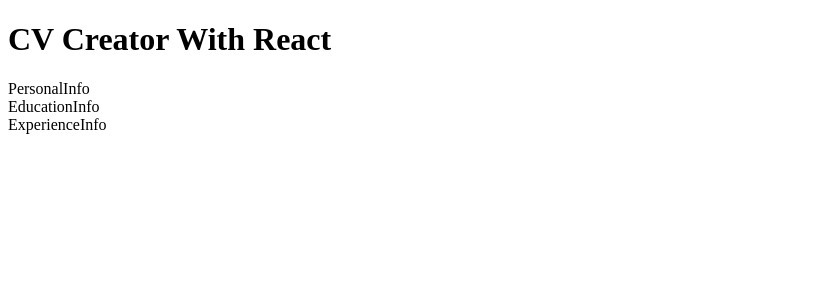
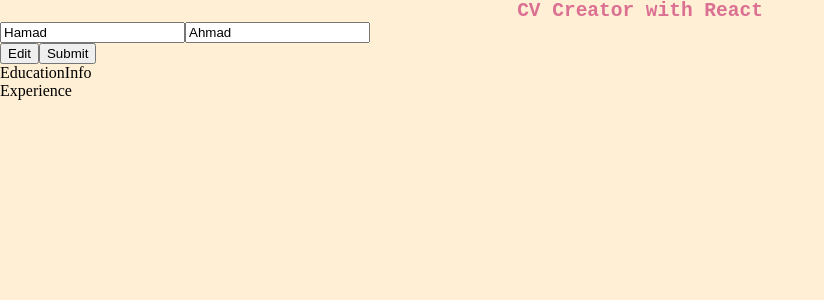
Before and after one commit to Hamad-98/react-CVProject, a React (Create React App) app: page / in a window 1280 px wide. Shown: the top 300 px of the page, without its empty margins (0-824 px from the left). Built offline with nearby package versions, Linux system fonts and the light colour scheme.

Commit message:
Created editing/submit button

```diff
--- a/package.json
+++ b/package.json
@@ -6,9 +6,11 @@
     "@testing-library/jest-dom": "^5.16.4",
     "@testing-library/react": "^13.1.1",
     "@testing-library/user-event": "^13.5.0",
+    "bootstrap": "^3.4.1",
     "react": "^18.1.0",
     "react-dom": "^18.1.0",
     "react-scripts": "5.0.1",
+    "styled-components": "^5.3.5",
     "web-vitals": "^2.1.4"
   },
   "scripts": {
--- a/public/index.html
+++ b/public/index.html
@@ -2,18 +2,12 @@
 <html lang="en">
   <head>
     <meta charset="utf-8" />
-    <link rel="icon" href="%PUBLIC_URL%/favicon.ico" />
     <meta name="viewport" content="width=device-width, initial-scale=1" />
     <meta name="theme-color" content="#000000" />
     <meta
       name="description"
       content="Web site created using create-react-app"
     />
-    <link rel="apple-touch-icon" href="%PUBLIC_URL%/logo192.png" />
-    <!--
-      manifest.json provides metadata used when your web app is installed on a
-      user's mobile device or desktop. See https://developers.google.com/web/fundamentals/web-app-manifest/
-    -->
     <link rel="manifest" href="%PUBLIC_URL%/manifest.json" />
     <!--
       Notice the use of %PUBLIC_URL% in the tags above.
@@ -26,18 +20,9 @@
     -->
     <title>React App</title>
   </head>
-  <body>
-    <noscript>You need to enable JavaScript to run this app.</noscript>
+  <body
+    style="margin: 0; padding: 0; background-color: papayawhip; height: 100vh"
+  >
     <div id="root"></div>
-    <!--
-      This HTML file is a template.
-      If you open it directly in the browser, you will see an empty page.
-
-      You can add webfonts, meta tags, or analytics to this file.
-      The build step will place the bundled scripts into the <body> tag.
-
-      To begin the development, run `npm start` or `yarn start`.
-      To create a production bundle, use `npm run build` or `yarn build`.
-    -->
   </body>
 </html>
--- a/src/App.js
+++ b/src/App.js
@@ -1,33 +1,25 @@
 import React, { Component } from "react";
 import EducationInfo from "./components/EducationInfo";
 import ExperienceInfo from "./components/ExperienceInfo";
+import Navbar from "./components/Navbar";
 import PersonalInfo from "./components/PersonalInfo";
+import styled from "styled-components";
+
+const Wrapper = styled.div`
+  height: 10px;
+  border: 1px-solid black;
+  background-color: papayawhip;
+`;
 
 export default class App extends Component {
-  constructor() {
-    super();
-    this.textInput = React.createRef();
-
-    this.state = {
-      firstName: "",
-      lastName: "",
-    };
-  }
-
-  handleChange = (e) => {
-    this.setState({
-      firstName: this.textInput.current.value,
-    });
-  };
-
   render() {
     return (
-      <div>
-        <h1>CV Creator With React</h1>
+      <Wrapper>
+        <Navbar />
         <PersonalInfo />
         <EducationInfo />
         <ExperienceInfo />
-      </div>
+      </Wrapper>
     );
   }
 }
--- a/src/components/ExperienceInfo.jsx
+++ b/src/components/ExperienceInfo.jsx
@@ -2,6 +2,6 @@ import React, { Component } from "react";
 
 export default class ExperienceInfo extends Component {
   render() {
-    return <div>ExperienceInfo</div>;
+    return <div>Experience</div>;
   }
 }
--- /dev/null
+++ b/src/components/Navbar.jsx
@@ -0,0 +1,20 @@
+import React from "react";
+import styled from "styled-components";
+
+const Title = styled.h3`
+  font-size: 1.5em;
+  text-align: center;
+  color: palevioletred;
+  font-family: monospace;
+  margin: 0;
+`;
+
+export default function Navbar() {
+  return (
+    <div>
+      <header>
+        <Title>CV Creator with React</Title>
+      </header>
+    </div>
+  );
+}
--- a/src/components/PersonalInfo.jsx
+++ b/src/components/PersonalInfo.jsx
@@ -1,7 +1,66 @@
 import React, { Component } from "react";
 
 export default class PersonalInfo extends Component {
+  state = {
+    personalInformation: {
+      firstName: "Hamad",
+      lastName: "Ahmad",
+    },
+    editing: true,
+  };
+
+  checkEditingStatus = () => {
+    if (this.state.editing) {
+      return (
+        <div>
+          <input
+            name="firstName"
+            value={this.state.personalInformation.firstName}
+            onChange={this.handleUserChange}
+          />
+          <input
+            name="lastName"
+            value={this.state.personalInformation.lastName}
+            onChange={this.handleUserChange}
+          />
+        </div>
+      );
+    } else {
+      return (
+        <div>
+          {this.state.personalInformation.firstName}{" "}
+          {this.state.personalInformation.lastName}
+        </div>
+      );
+    }
+  };
+
+  handleEditClick = () => {
+    this.setState({
+      editing: true,
+    });
+  };
+  handleSubmitClick = () => {
+    this.setState({
+      editing: false,
+    });
+  };
+
+  handleUserChange = (e) => {
+    this.setState({
+      personalInformation: {
+        ...this.state.personalInformation,
+        [e.target.name]: e.target.value,
+      },
+    });
+  };
   render() {
-    return <div>PersonalInfo</div>;
+    return (
+      <div>
+        {this.checkEditingStatus()}
+        <button onClick={this.handleEditClick}>Edit</button>
+        <button onClick={this.handleSubmitClick}>Submit</button>
+      </div>
+    );
   }
 }
--- a/src/index.js
+++ b/src/index.js
@@ -8,7 +8,3 @@ root.render(
     <App />
   </React.StrictMode>
 );
-
-// If you want to start measuring performance in your app, pass a function
-// to log results (for example: reportWebVitals(console.log))
-// or send to an analytics endpoint. Learn more: https://bit.ly/CRA-vitals
```
Also changed, not shown: 1 other file (tests, documents, lock files or other folders).
